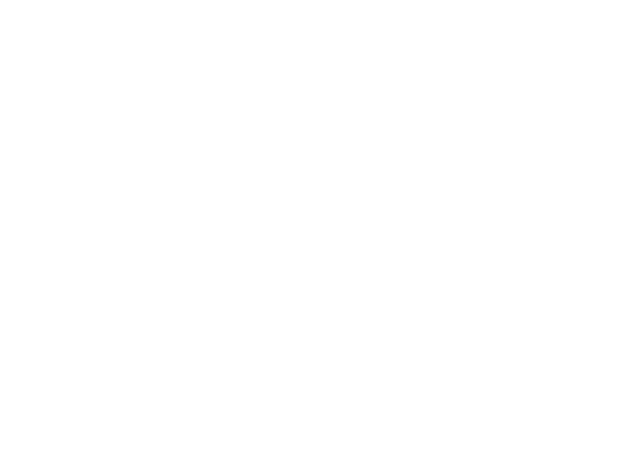
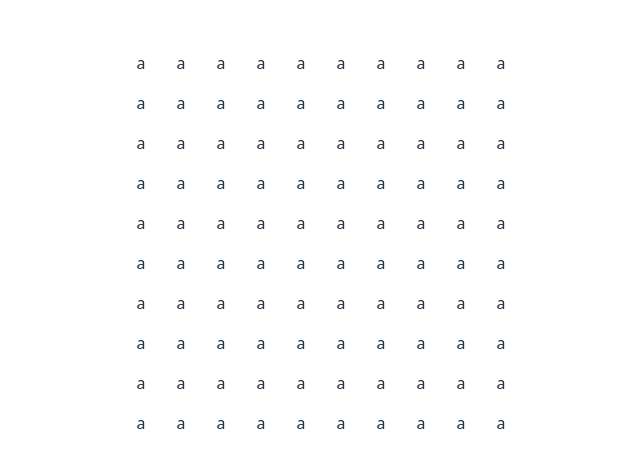
Before and after one commit to Yehouda-12/Git-Zougot, a React (Vite) app: page / in a window 1280 px wide. Shown: the part 149-616 px from the top of the page, without its empty margins (319-959 px from the left). Built offline with nearby package versions, Linux system fonts and the light colour scheme.

Commit message:
cyub and bord in grid aded text a is not in porpes

```diff
--- a/src/App.jsx
+++ b/src/App.jsx
@@ -1,9 +1,12 @@
 import "./App.css";
+import BordGrid from "./components/BordGrid";
 
 function App() {
 
 
-  return <></>;
+  return <>
+  <BordGrid/>
+  </>;
 }
 
 export default App;
--- /dev/null
+++ b/src/components/BordGrid.css
@@ -0,0 +1,5 @@
+.grid-container{
+    display: grid;
+    grid-template-columns: repeat(10,40px) ;
+    grid-template-rows: repeat(10,40px) ;
+}
--- /dev/null
+++ b/src/components/BordGrid.jsx
@@ -0,0 +1,20 @@
+
+import Cyub from './cyub'
+import './BordGrid.css'
+
+function BordGrid() {
+    const arr = new Array(100).fill(null);
+    arr.fill
+  return (
+    <div className='grid-container'>
+         {arr.map((_m,index)=>(
+            <Cyub
+            key={index}
+            id={index}
+            />
+            ))}
+      </div>
+  )
+}
+
+export default BordGrid
--- /dev/null
+++ b/src/components/cyub.jsx
@@ -0,0 +1,7 @@
+
+function cyub({id}) {
+  return (
+    <div className='cyub' id={id}>a</div>
+  )
+}
+export default cyub
```
